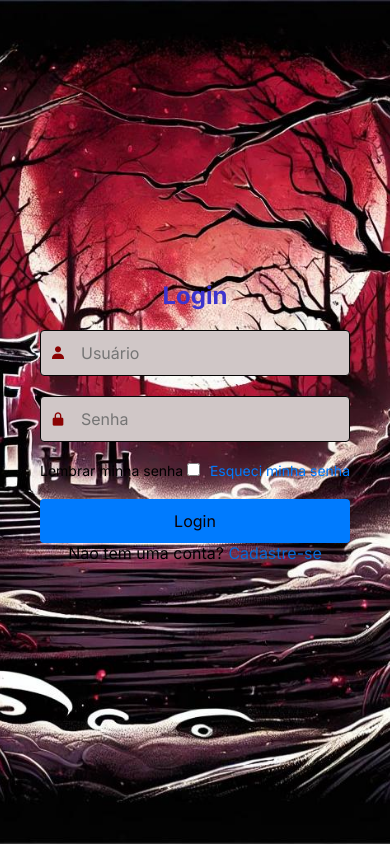
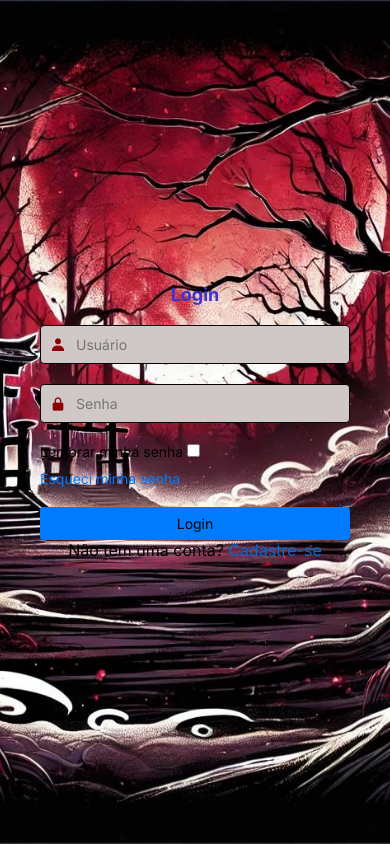
Before and after one commit to jacksonmoura10/tela-de-login, a plain HTML site: page index.html in a window 390 px wide. Drawn offline with nearby package versions, Linux system fonts and the light colour scheme.

Commit message:
Remove fundo branco e ajusta estilos responsivos do formulário

```diff
--- a/styles.css
+++ b/styles.css
@@ -16,16 +16,16 @@ body {
     align-items: center;
     height: 100vh;
     margin: 0;
-    background-size: cover;
-    background-position: center;
 }
+
 /* Container do formulário */
 .container {
     padding: 40px;
     border-radius: 8px;
     width: 100%;
     max-width: 400px;
-
+    background-color: transparent; /* Remove o fundo branco */
+    box-shadow: none; /* Remove a sombra */
 }
 
 /* Títulos */
@@ -33,7 +33,7 @@ h1 {
     font-size: 24px;
     margin-bottom: 20px;
     text-align: center;
-    color:#3d33cd;
+    color: #3d33cd;
 }
 
 /* Estilos dos campos de entrada */
@@ -112,3 +112,52 @@ button:hover {
 .register-link a:hover {
     text-decoration: underline;
 }
+
+/* Estilos responsivos */
+@media (max-width: 768px) {
+    body {
+        padding: 20px;
+    }
+
+    .container {
+        padding: 20px;
+    }
+
+    h1 {
+        font-size: 20px;
+    }
+
+    .input-box input {
+        padding: 10px;
+        padding-left: 35px;
+    }
+
+    button {
+        padding: 10px;
+        font-size: 14px;
+    }
+}
+
+@media (max-width: 480px) {
+    h1 {
+        font-size: 18px;
+    }
+
+    .input-box input {
+        font-size: 14px;
+    }
+
+    .remember-forgot {
+        flex-direction: column;
+        align-items: flex-start;
+    }
+
+    .remember-forgot a {
+        margin-top: 10px;
+    }
+
+    button {
+        font-size: 14px;
+        padding: 8px;
+    }
+}
```
